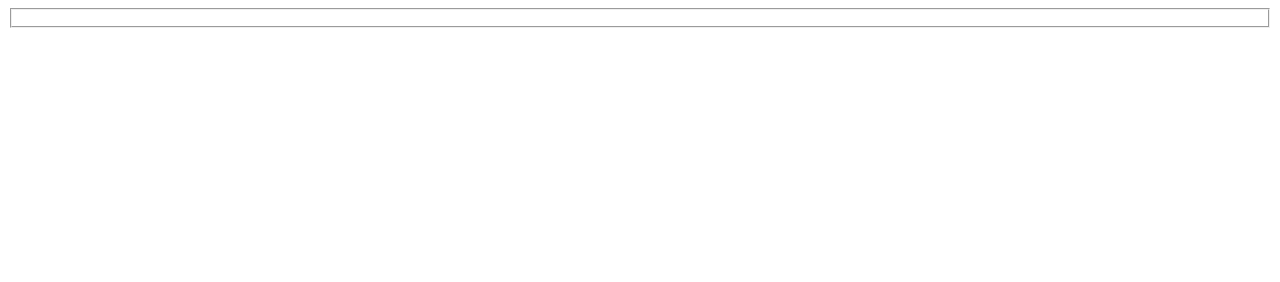
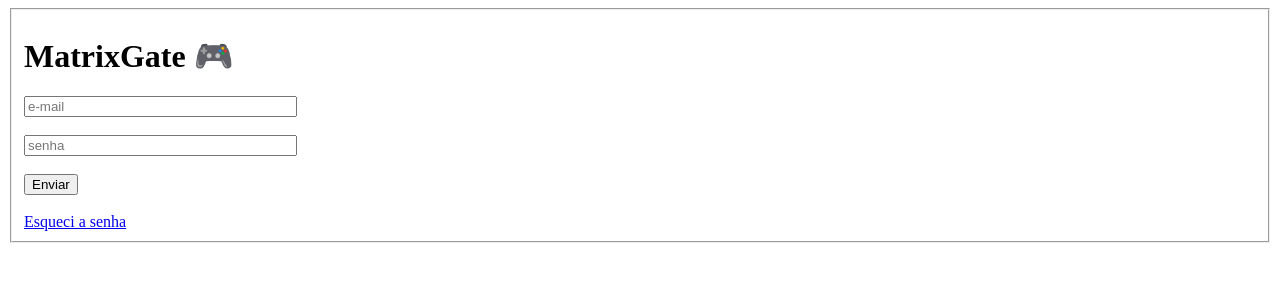
Before and after one commit to mairess/challenge-tela-de-login, a plain HTML site: page index.html in a window 1280 px wide. Drawn offline with Linux system fonts and the light colour scheme.

Commit message:
feat: add title, input and button

```diff
--- a/index.html
+++ b/index.html
@@ -11,7 +11,17 @@
 
     <form action="">
         <fieldset>
-
+            <h1 class="title">MatrixGate 🎮</h1>
+            <input type="email" size="31" placeholder="e-mail">
+            <br>
+            <br>
+            <input type="password" size="31" placeholder="senha">
+            <br>
+            <br>
+            <button type="submit">Enviar</button>
+            <br>
+            <br>
+            <a href="#">Esqueci a senha</a>
         </fieldset>
     </form>
 
```
